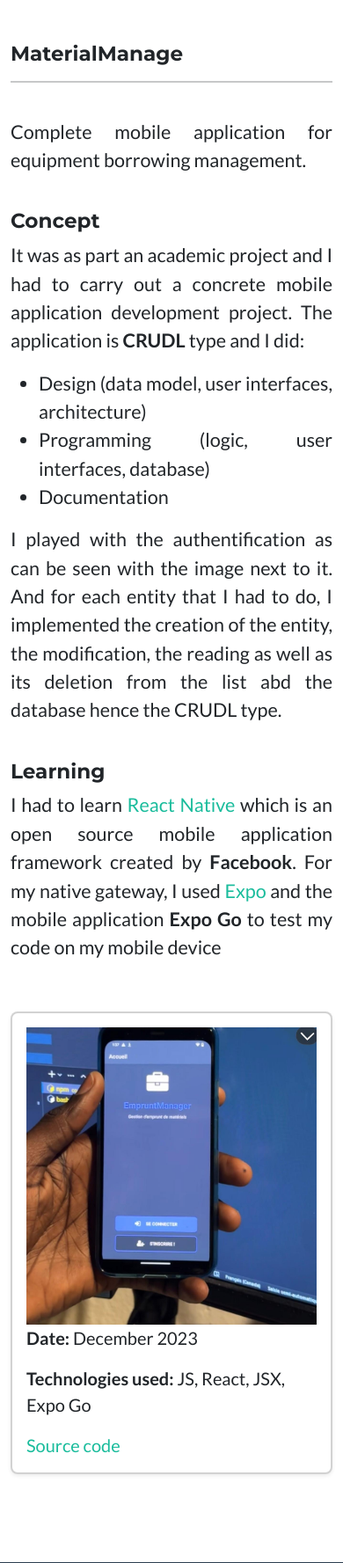
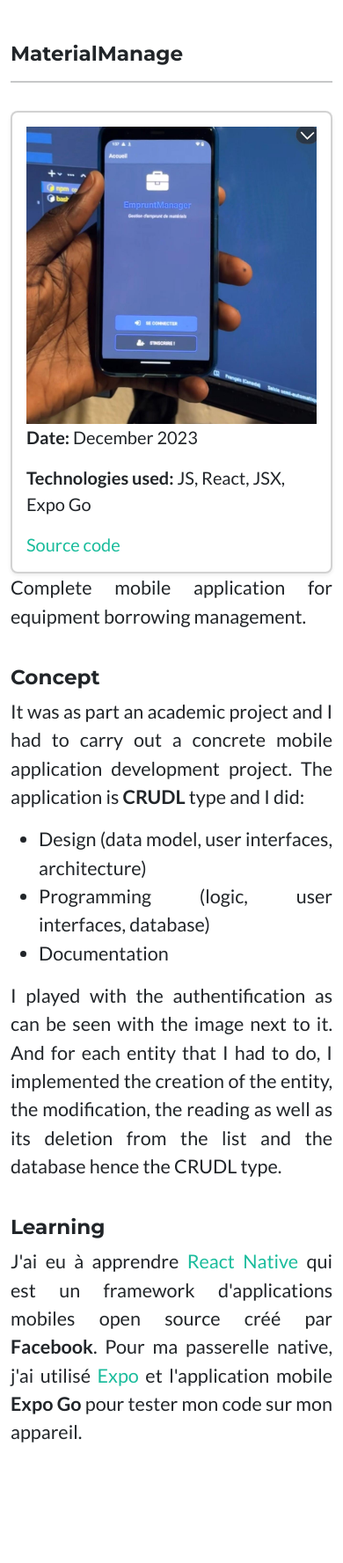
Before and after one commit to salioundong/Portfolio_Saliou, a Django app: page /materialManage in a window 390 px wide. Shown: the part 102-1879 px from the top of the page at 88% size. Run offline with Django 5.2, Linux system fonts and the light colour scheme; some libraries are stand-ins or nearby versions.

Commit message:
try to fix some responsive items

```diff
--- a/portfolio/templates/portfolio/materialManage.html
+++ b/portfolio/templates/portfolio/materialManage.html
@@ -7,14 +7,27 @@
 {% block body %}
     <div class="container" style="margin-bottom: 100px; margin-top: -50px;">
         <div class="row">
-            <div class="col-sm-12">
+            <div class="col-sm12">
                 <h3>MaterialManage</h3>
                 <hr>
             </div>
-        </div><br>
+        </div>
 
         <div class="row mb-3">
-            <div class="col-sm-8 text-justify">
+            <div class="col-12 col-md-4 order-1 order-md-2 mt-3 mt-sm-0">
+                <div class="card shadow-sm mb-sm-5">
+                    <div class="card-body">
+                        <div class="fs-5">
+                            <img class="img-fluid img-centered" src="{% static 'assets/img/img_projects/img emprunt.jpeg' %}" alt="...">
+                            <p class="card-text"><strong>Date:</strong> December 2023</p>
+                            <p class="card-text"><strong>Technologies used:</strong> JS, React, JSX, Expo Go </p>
+                            <a href="https://bitbucket.org/dev-mobile23/empruntdemateriel/src/master/" target="_blank" class="text-decoration-none">Source code</a>
+                        </div>
+                    </div>
+                </div>
+            </div>
+
+            <div class="col-12 col-md-8 order-2 order-md-1 text-justify">
                 <p class="fs-4">
                     Complete mobile application for equipment borrowing management.
                 </p><br>
@@ -31,28 +44,16 @@
                 <p class="fs-4">
                     I played with the authentification as can be seen with the image next to it.
                     And for each entity that I had to do, I implemented the creation of the entity,
-                    the modification, the reading as well as its deletion from the list abd the
+                    the modification, the reading as well as its deletion from the list and the
                     database hence the CRUDL type.
                 </p><br>
                 <h3>Learning</h3>
                 <p class="fs-4">
-                    I had to learn <a class="text-decoration-none" target="_blank" href="https://reactnative.dev/">React Native</a>
-                    which is an open source mobile application framework created by <b>Facebook</b>. For my native gateway, I used
+                    J'ai eu à apprendre <a class="text-decoration-none" target="_blank" href="https://reactnative.dev/">React Native</a>
+                    qui est un framework d'applications mobiles open source créé par <b>Facebook</b>. Pour ma passerelle native, j'ai utilisé
                     <a href="https://expo.dev/" class="text-decoration-none" target="_blank">Expo</a>
-                    and the mobile application <b>Expo Go</b> to test my code on my mobile device
+                    et l'application mobile <b>Expo Go</b> pour tester mon code sur mon appareil.
                 </p><br>
-            </div>
-            <div class="col-sm-4 mt-3 mt-sm-0">
-                <div class="card shadow-sm">
-                    <div class="card-body">
-                        <div class="fs-5">
-                            <img class="img-fluid img-centered" src="{% static 'assets/img/img_projects/img emprunt.jpeg' %}" alt="...">
-                            <p class="card-text"><strong>Date:</strong> December 2023</p>
-                            <p class="card-text"><strong>Technologies used:</strong> JS, React, JSX, Expo Go </p>
-                            <a href="https://bitbucket.org/dev-mobile23/empruntdemateriel/src/master/" target="_blank" class="text-decoration-none">Source code</a>
-                        </div>
-                    </div>
-                </div>
             </div>
         </div>
     </div>
--- a/portfolio/templates/portfolio/soccer_2023.html
+++ b/portfolio/templates/portfolio/soccer_2023.html
@@ -56,5 +56,4 @@
             </div>
         </div>
     </div>
-
 {% endblock %}
```
